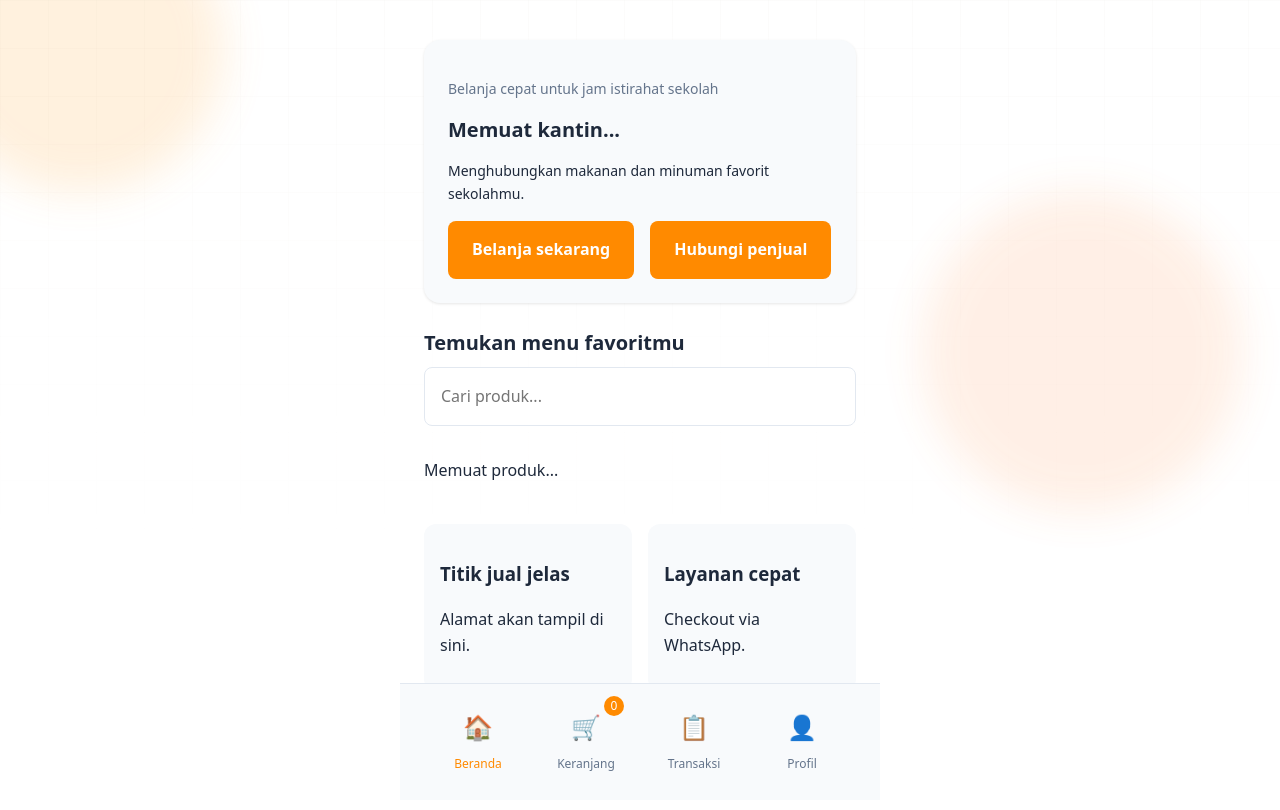
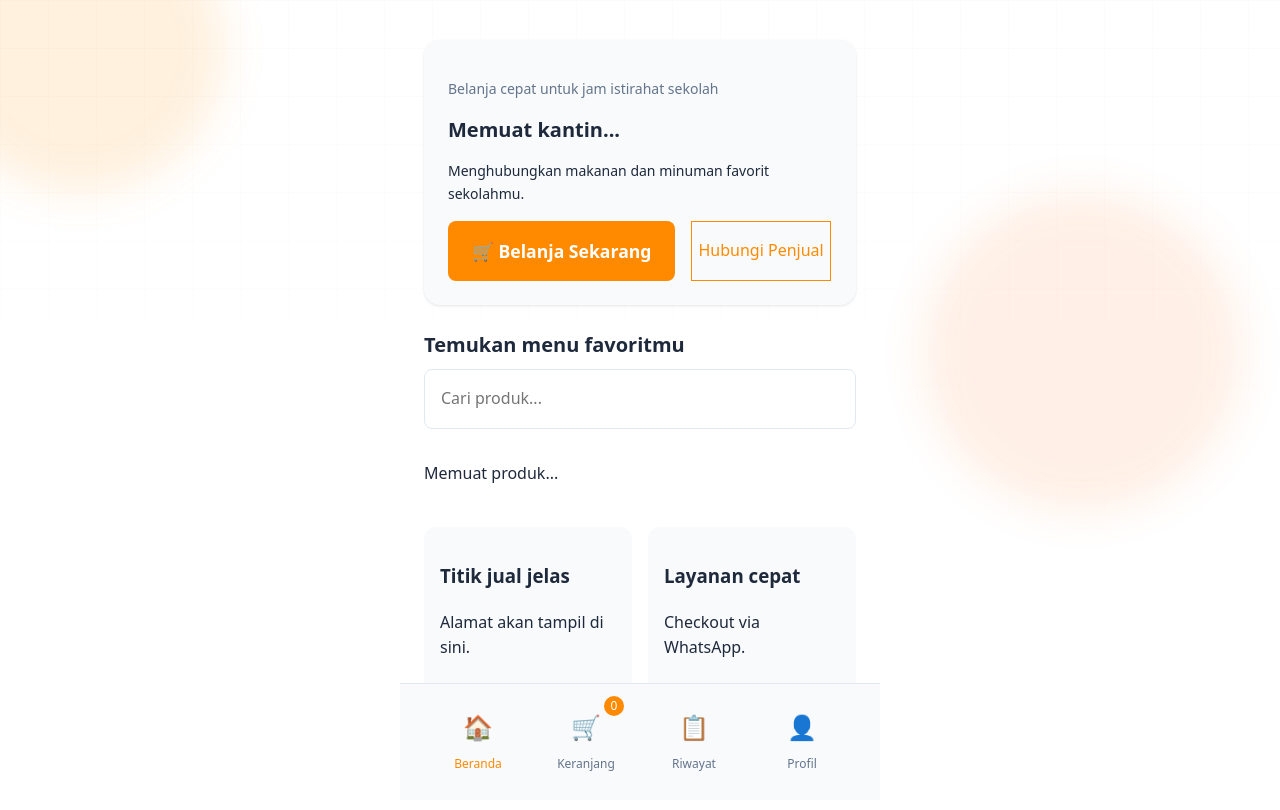
Before and after one commit to bagus-beep/kantin-digidawdigidow, a plain HTML site: page index.html in a window 1280 px wide. Drawn offline with Linux system fonts and the light colour scheme.

Commit message:
Update index.html

```diff
--- a/index.html
+++ b/index.html
@@ -1,5 +1,5 @@
 <!DOCTYPE html>
-<html lang="id">
+<html lang="id" data-theme="light">
 <head>
   <meta charset="UTF-8">
   <meta name="viewport" content="width=device-width, initial-scale=1.0">
@@ -10,7 +10,7 @@
   <link rel="stylesheet" href="css/style.css">
   <script type="module" src="js/app.js" defer></script>
 </head>
-<body data-theme="light">
+<body>
 
   <div class="page-chrome" aria-hidden="true">
     <div class="glow glow-one"></div>
@@ -30,8 +30,8 @@
               Menghubungkan makanan dan minuman favorit sekolahmu.
             </p>
             <div class="hero-actions">
-              <button id="primaryCtaButton" class="primary-button" type="button">Belanja sekarang</button>
-              <button id="contactSellerButton" class="primary-button" type="button">Hubungi penjual</button>
+              <button id="primaryCtaButton" class="primary-button large" type="button">🛒 Belanja Sekarang</button>
+              <button id="contactSellerButton" class="secondary-button" type="button">Hubungi Penjual</button>
             </div>
           </div>
         </div>
@@ -93,7 +93,7 @@
 
       <!-- Transactions Page -->
       <section id="transactions" class="page">
-        <h1>Transaksi</h1>
+        <h1>Riwayat</h1>
         <div class="transactions-list">
           <div class="transaction-card">
             <h3>Riwayat pesanan kosong</h3>
@@ -147,7 +147,7 @@
       </a>
       <a href="#transactions" class="nav-item" data-page="transactions">
         <span class="nav-icon">📋</span>
-        <span class="nav-label">Transaksi</span>
+        <span class="nav-label">Riwayat</span>
       </a>
       <a href="#profile" class="nav-item" data-page="profile">
         <span class="nav-icon">👤</span>
```
